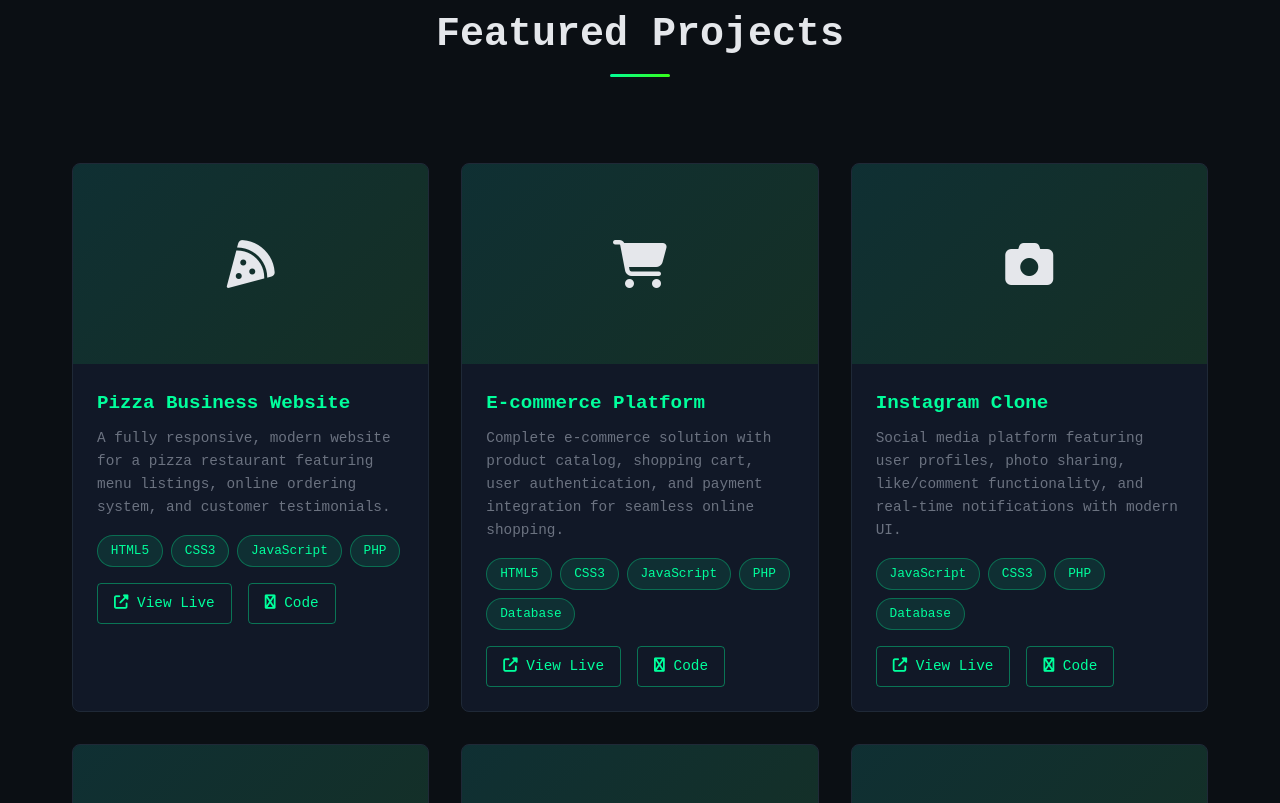
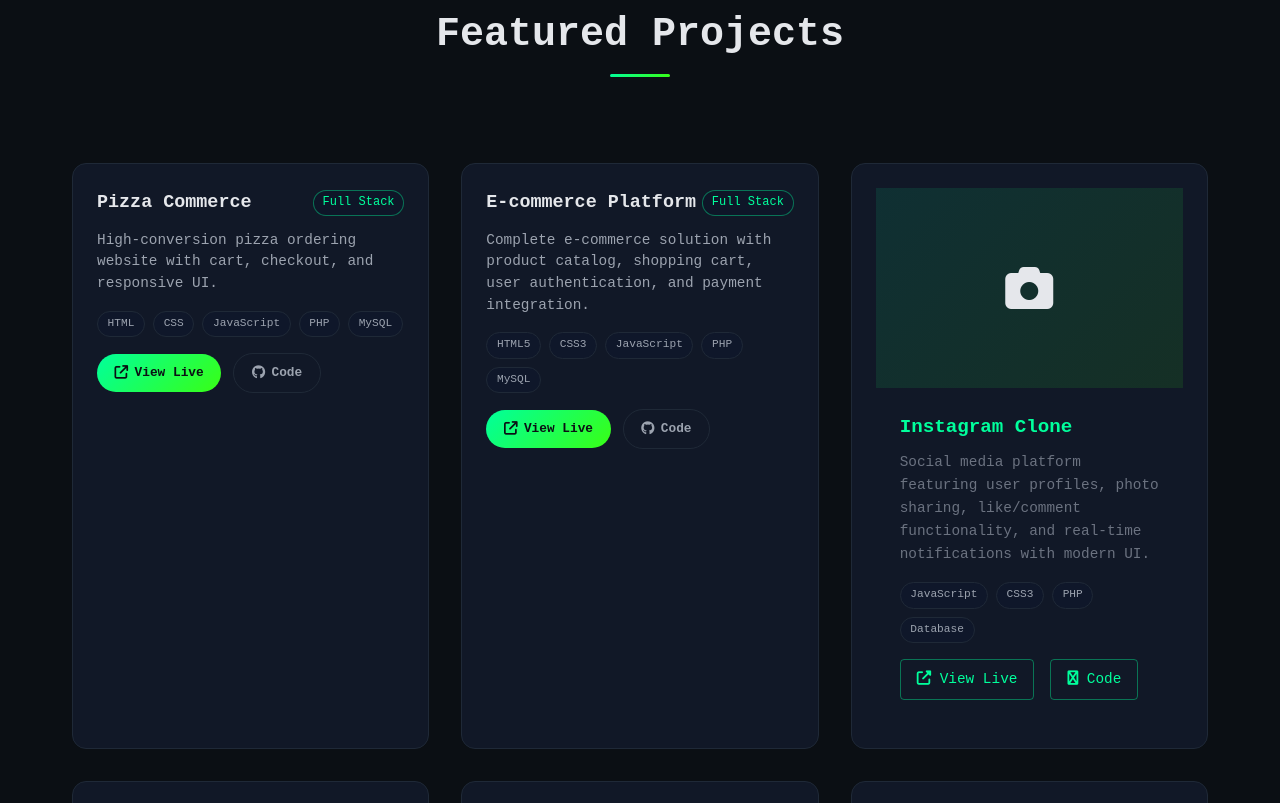
Before and after one commit to VinodLABS/portfolio-vinod, a plain HTML site: page index.html in a window 1280 px wide. Shown: the part 2947-3750 px from the top of the page. Drawn offline with Linux system fonts and the light colour scheme.

Commit message:
added links

```diff
--- a/index.html
+++ b/index.html
@@ -1,5 +1,6 @@
 <!DOCTYPE html>
 <html lang="en">
+
 <head>
     <meta charset="UTF-8">
     <meta name="viewport" content="width=device-width, initial-scale=1.0">
@@ -8,6 +9,7 @@
     <link rel="stylesheet" href="https://cdnjs.cloudflare.com/ajax/libs/font-awesome/6.7.2/css/all.min.css">
     <link rel="stylesheet" href="./src/css/style.css">
 </head>
+
 <body>
     <!-- Header Navigation -->
     <header>
@@ -15,7 +17,7 @@
 
             <a href="#" class="logo">
 
-               <img src="./src/images/favicon.png" alt="">  <i class="fas fa-code"></i>
+                <img src="./src/images/favicon.png" alt=""> <i class="fas fa-code"></i>
                 Vinod Sharma
             </a>
             <ul class="nav-links">
@@ -37,8 +39,10 @@
             <h1 class="glitch" data-text="Full Stack Developer">Full Stack Developer</h1>
             <p class="hero-subtitle">Building Beautiful & Functional Web Experiences</p>
             <p class="hero-description">
-                Passionate full-stack developer from Mandi, HP, India. Specialized in creating responsive web applications,
-                e-commerce platforms, and modern UI/UX designs. Combining frontend creativity with backend logic to deliver
+                Passionate full-stack developer from Mandi, HP, India. Specialized in creating responsive web
+                applications,
+                e-commerce platforms, and modern UI/UX designs. Combining frontend creativity with backend logic to
+                deliver
                 exceptional digital solutions.
             </p>
             <div class="cta-buttons">
@@ -208,53 +212,71 @@
         <h2 class="section-title">Featured Projects</h2>
         <div class="projects-grid">
             <!-- Pizza Business Website -->
-            <div class="project-card">
-                <div class="project-image">
-                    <i class="fas fa-pizza-slice"></i>
+            <div class="project-card neon-border">
+                <div class="project-header">
+                    <h3 class="project-title">Pizza Commerce</h3>
+                    <span class="project-tag">Full Stack</span>
                 </div>
-                <div class="project-content">
-                    <h3>Pizza Business Website</h3>
-                    <p>A fully responsive, modern website for a pizza restaurant featuring menu listings, online ordering system, and customer testimonials.</p>
+
+                <p class="project-desc">
+                    High-conversion pizza ordering website with cart, checkout, and responsive UI.
+                </p>
+
                 <div class="project-tech">
-                        <span class="tech-tag">HTML5</span>
-                        <span class="tech-tag">CSS3</span>
-                        <span class="tech-tag">JavaScript</span>
-                        <span class="tech-tag">PHP</span>
+                    <span>HTML</span>
+                    <span>CSS</span>
+                    <span>JavaScript</span>
+                    <span>PHP</span>
+                    <span>MySQL</span>
                 </div>
-                    <div class="project-links">
-                        <a href="#" class="project-link">
-                            <i class="fas fa-external-link-alt"></i> View Live
+
+                <div class="project-actions">
+                    <!-- LIVE LINK -->
+                    <a href="https://vinodlabs.github.io/portfolio-vinod/" class="btn-neon" target="_blank"
+                        rel="noopener noreferrer">
+                        <i class="fa-solid fa-arrow-up-right-from-square"></i>
+                        View Live
                     </a>
-                        <a href="#" class="project-link">
-                            <i class="fas fa-github"></i> Code
+
+                    <!-- GITHUB LINK -->
+                    <a href="https://github.com/VinodLABS/portfolio-vinod" class="btn-ghost" target="_blank"
+                        rel="noopener noreferrer">
+                        <i class="fa-brands fa-github"></i>
+                        Code
                     </a>
                 </div>
             </div>
+
+
+            <!-- E-commerce Platform -->
+            <div class="project-card neon-border">
+                <div class="project-header">
+                    <h3 class="project-title">E-commerce Platform</h3>
+                    <span class="project-tag">Full Stack</span>
                 </div>
 
-            <!-- E-commerce Platform -->
-            <div class="project-card">
-                <div class="project-image">
-                    <i class="fas fa-shopping-cart"></i>
+                <p class="project-desc">
+                    Complete e-commerce solution with product catalog, shopping cart, user authentication, and payment integration.
+                </p>
+
+                <div class="project-tech">
+                    <span>HTML5</span>
+                    <span>CSS3</span>
+                    <span>JavaScript</span>
+                    <span>PHP</span>
+                    <span>MySQL</span>
                 </div>
-                <div class="project-content">
-                    <h3>E-commerce Platform</h3>
-                    <p>Complete e-commerce solution with product catalog, shopping cart, user authentication, and payment integration for seamless online shopping.</p>
-                    <div class="project-tech">
-                        <span class="tech-tag">HTML5</span>
-                        <span class="tech-tag">CSS3</span>
-                        <span class="tech-tag">JavaScript</span>
-                        <span class="tech-tag">PHP</span>
-                        <span class="tech-tag">Database</span>
-                    </div>
-                    <div class="project-links">
-                        <a href="#" class="project-link">
-                            <i class="fas fa-external-link-alt"></i> View Live
+
+                <div class="project-actions">
+                    <a href="https://vinodlabs.github.io/portfolio-vinod/" class="btn-neon" target="_blank" rel="noopener noreferrer">
+                        <i class="fa-solid fa-arrow-up-right-from-square"></i>
+                        View Live
                     </a>
-                        <a href="#" class="project-link">
-                            <i class="fas fa-github"></i> Code
+
+                    <a href="https://github.com/VinodLABS/portfolio-vinod" class="btn-ghost" target="_blank" rel="noopener noreferrer">
+                        <i class="fa-brands fa-github"></i>
+                        Code
                     </a>
-                    </div>
                 </div>
             </div>
 
@@ -265,7 +287,8 @@
                 </div>
                 <div class="project-content">
                     <h3>Instagram Clone</h3>
-                    <p>Social media platform featuring user profiles, photo sharing, like/comment functionality, and real-time notifications with modern UI.</p>
+                    <p>Social media platform featuring user profiles, photo sharing, like/comment functionality, and
+                        real-time notifications with modern UI.</p>
                     <div class="project-tech">
                         <span class="tech-tag">JavaScript</span>
                         <span class="tech-tag">CSS3</span>
@@ -273,10 +296,10 @@
                         <span class="tech-tag">Database</span>
                     </div>
                     <div class="project-links">
-                        <a href="#" class="project-link">
+                        <a href="https://vinodlabs.github.io/portfolio-vinod/" class="project-link">
                             <i class="fas fa-external-link-alt"></i> View Live
                         </a>
-                        <a href="#" class="project-link">
+                        <a href="https://github.com/VinodLABS/portfolio-vinod" class="project-link">
                             <i class="fas fa-github"></i> Code
                         </a>
                     </div>
@@ -290,17 +313,18 @@
                 </div>
                 <div class="project-content">
                     <h3>Professional Portfolio</h3>
-                    <p>Sleek and modern portfolio website showcasing projects, skills, and experience with advanced animations and interactive elements.</p>
+                    <p>Sleek and modern portfolio website showcasing projects, skills, and experience with advanced
+                        animations and interactive elements.</p>
                     <div class="project-tech">
                         <span class="tech-tag">HTML5</span>
                         <span class="tech-tag">CSS3</span>
                         <span class="tech-tag">JavaScript</span>
                     </div>
                     <div class="project-links">
-                        <a href="#" class="project-link">
+                        <a href="https://vinodlabs.github.io/portfolio-vinod/" class="project-link">
                             <i class="fas fa-external-link-alt"></i> View Live
                         </a>
-                        <a href="#" class="project-link">
+                        <a href="https://github.com/VinodLABS/portfolio-vinod" class="project-link">
                             <i class="fas fa-github"></i> Code
                         </a>
                     </div>
@@ -314,7 +338,8 @@
                 </div>
                 <div class="project-content">
                     <h3>WordPress Business Site</h3>
-                    <p>Custom WordPress development for a business website including custom themes, plugins, SEO optimization, and content management.</p>
+                    <p>Custom WordPress development for a business website including custom themes, plugins, SEO
+                        optimization, and content management.</p>
                     <div class="project-tech">
                         <span class="tech-tag">WordPress</span>
                         <span class="tech-tag">PHP</span>
@@ -322,10 +347,10 @@
                         <span class="tech-tag">MySQL</span>
                     </div>
                     <div class="project-links">
-                        <a href="#" class="project-link">
+                        <a href="https://vinodlabs.github.io/portfolio-vinod/" class="project-link">
                             <i class="fas fa-external-link-alt"></i> View Live
                         </a>
-                        <a href="#" class="project-link">
+                        <a href="https://github.com/VinodLABS/portfolio-vinod" class="project-link">
                             <i class="fas fa-github"></i> Code
                         </a>
                     </div>
@@ -339,7 +364,8 @@
                 </div>
                 <div class="project-content">
                     <h3>Responsive Landing Page</h3>
-                    <p>High-converting landing page with mobile-first design, smooth animations, and optimized performance across all devices and browsers.</p>
+                    <p>High-converting landing page with mobile-first design, smooth animations, and optimized
+                        performance across all devices and browsers.</p>
                     <div class="project-tech">
                         <span class="tech-tag">HTML5</span>
                         <span class="tech-tag">CSS3</span>
@@ -347,10 +373,10 @@
                         <span class="tech-tag">Responsive</span>
                     </div>
                     <div class="project-links">
-                        <a href="#" class="project-link">
+                        <a href="https://vinodlabs.github.io/portfolio-vinod/" class="project-link">
                             <i class="fas fa-external-link-alt"></i> View Live
                         </a>
-                        <a href="#" class="project-link">
+                        <a href="https://github.com/VinodLABS/portfolio-vinod" class="project-link">
                             <i class="fas fa-github"></i> Code
                         </a>
                     </div>
@@ -369,7 +395,8 @@
                     <div class="timeline-content">
                         <h3>Completed 12th Standard</h3>
                         <p class="timeline-date">Foundation Established</p>
-                        <p>Started my educational journey with a focus on understanding fundamentals and building a strong foundation for technical learning.</p>
+                        <p>Started my educational journey with a focus on understanding fundamentals and building a
+                            strong foundation for technical learning.</p>
                     </div>
                 </div>
 
@@ -378,7 +405,8 @@
                     <div class="timeline-content">
                         <h3>6-Month Frontend Development Course</h3>
                         <p class="timeline-date">Intensive Training Program</p>
-                        <p>Completed comprehensive frontend development training covering HTML5, CSS3, JavaScript, Figma, Photoshop, and responsive web design principles.</p>
+                        <p>Completed comprehensive frontend development training covering HTML5, CSS3, JavaScript,
+                            Figma, Photoshop, and responsive web design principles.</p>
                     </div>
                 </div>
 
@@ -387,7 +415,8 @@
                     <div class="timeline-content">
                         <h3>6-Month Backend Development Course</h3>
                         <p class="timeline-date">Server-Side Mastery</p>
-                        <p>Mastered backend technologies including PHP, WordPress, database design, Git/GitHub, Bash, and server-side development practices.</p>
+                        <p>Mastered backend technologies including PHP, WordPress, database design, Git/GitHub, Bash,
+                            and server-side development practices.</p>
                     </div>
                 </div>
 
@@ -396,7 +425,8 @@
                     <div class="timeline-content">
                         <h3>Full Stack Developer</h3>
                         <p class="timeline-date">Current - Continuous Growth</p>
-                        <p>Actively building projects, learning modern frameworks, and contributing to the web development community while continuously improving my skills.</p>
+                        <p>Actively building projects, learning modern frameworks, and contributing to the web
+                            development community while continuously improving my skills.</p>
                     </div>
                 </div>
             </div>
@@ -437,7 +467,7 @@
                 </div>
                 <div class="form-group">
                     <label for="email">Your Email</label>
-                    <input type="email" id="email"  placeholder="john@example.com" required>
+                    <input type="email" id="email" placeholder="john@example.com" required>
                 </div>
                 <div class="form-group">
                     <label for="subject">Subject</label>
@@ -472,9 +502,11 @@
         </div>
         <p>&copy; 2026 Vinod Sharma. All rights reserved. | Full Stack Developer</p>
         <p style="font-size: 0.85rem; margin-top: 1rem; color: var(--text-subtle);">
-            Designed & Built with <span style="color: var(--neon-primary);">💚</span> | Powered by HTML, CSS & JavaScript
+            Designed & Built with <span style="color: var(--neon-primary);">💚</span> | Powered by HTML, CSS &
+            JavaScript
         </p>
     </footer>
     <script src="./src/js/script.js"></script>
 </body>
+
 </html>
--- a/src/css/style.css
+++ b/src/css/style.css
@@ -517,7 +517,7 @@ nav {
     overflow: hidden;
     transition: all var(--duration-normal) var(--ease-smooth);
     position: relative;
-    group: project;
+
 }
 
 .project-image {
@@ -530,6 +530,121 @@ nav {
     font-size: 3rem;
     position: relative;
     overflow: hidden;
+}
+.project-card {
+  background: #111827;
+  border-radius: 14px;
+  padding: 1.5rem;
+  border: 1px solid #1F2937;
+  position: relative;
+  overflow: hidden;
+  transition: transform 0.35s ease, box-shadow 0.35s ease, border-color 0.35s ease;
+}
+
+.project-card:hover {
+  transform: translateY(-8px);
+  border-color: #00FF9C66;
+  box-shadow:
+    0 0 20px rgba(0, 255, 156, 0.35),
+    0 0 60px rgba(0, 255, 156, 0.15);
+}
+
+.project-header {
+  display: flex;
+  justify-content: space-between;
+  align-items: center;
+  margin-bottom: 0.75rem;
+}
+
+.project-title {
+  color: #E5E7EB;
+  font-size: 1.15rem;
+}
+
+.project-tag {
+  font-size: 0.75rem;
+  padding: 0.15rem 0.55rem;
+  border-radius: 999px;
+  background: rgba(15, 23, 42, 0.9);
+  border: 1px solid #00FF9C66;
+  color: #00FF9C;
+}
+
+.project-desc {
+  color: #9CA3AF;
+  font-size: 0.9rem;
+  line-height: 1.5;
+  margin-bottom: 1rem;
+}
+
+.project-tech {
+  display: flex;
+  flex-wrap: wrap;
+  gap: 0.4rem;
+  margin-bottom: 1.25rem;
+}
+
+.project-tech span {
+  font-size: 0.7rem;
+  padding: 0.2rem 0.6rem;
+  border-radius: 999px;
+  background: #0F172A;
+  border: 1px solid #1F2937;
+  color: #9CA3AF;
+}
+
+.project-actions {
+  display: flex;
+  gap: 0.75rem;
+  align-items: center;
+}
+
+.btn-neon,
+.btn-ghost {
+  display: inline-flex;
+  align-items: center;
+  gap: 0.4rem;
+  padding: 0.55rem 1.1rem;
+  border-radius: 999px;
+  font-size: 0.8rem;
+  font-weight: 600;
+  text-decoration: none;
+  cursor: pointer;
+  transition: transform 0.25s ease, box-shadow 0.25s ease, background 0.25s ease, color 0.25s ease, border-color 0.25s ease;
+}
+
+/* Main neon button */
+.btn-neon {
+  background: linear-gradient(135deg, #00FF9C 0%, #39FF14 100%);
+  color: #0B0F14;
+  box-shadow:
+    0 0 0 rgba(0, 255, 156, 0),
+    0 0 0 rgba(0, 255, 156, 0);
+}
+
+.btn-neon:hover {
+  transform: translateY(-1px) scale(1.02);
+  box-shadow:
+    0 0 20px rgba(0, 255, 156, 0.35),
+    0 0 50px rgba(0, 255, 156, 0.18);
+}
+
+/* Secondary ghost button */
+.btn-ghost {
+  background: transparent;
+  border: 1px solid #1F2937;
+  color: #9CA3AF;
+}
+
+.btn-ghost:hover {
+  border-color: #00FF9C66;
+  color: #00FF9C;
+  transform: translateY(-1px);
+}
+
+/* Icons */
+.project-actions i {
+  font-size: 0.85rem;
 }
 
 .project-image::before {
```
Lines whose indentation alone changed are shown as unchanged.
